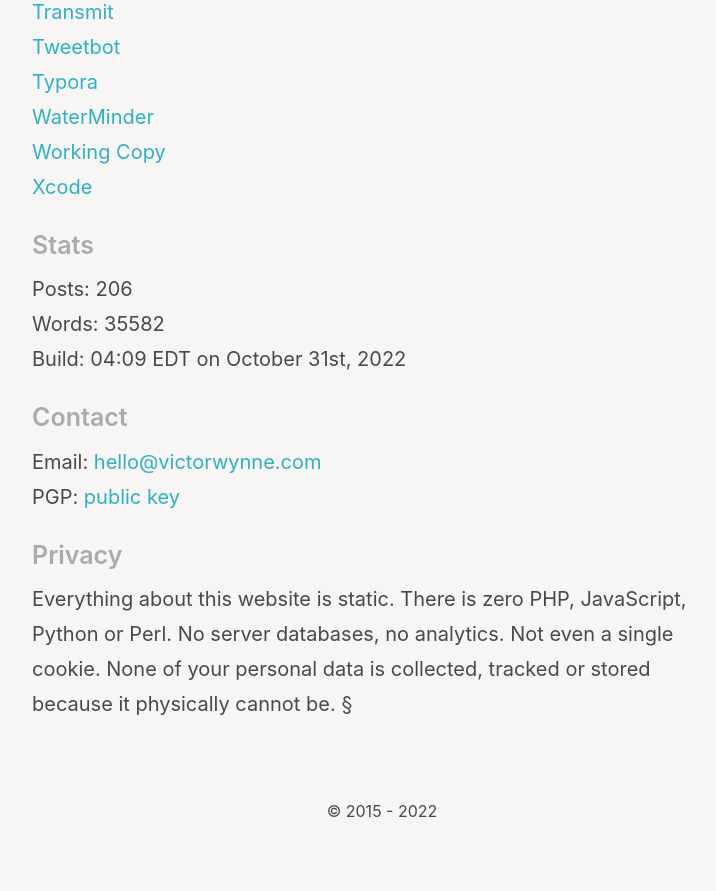
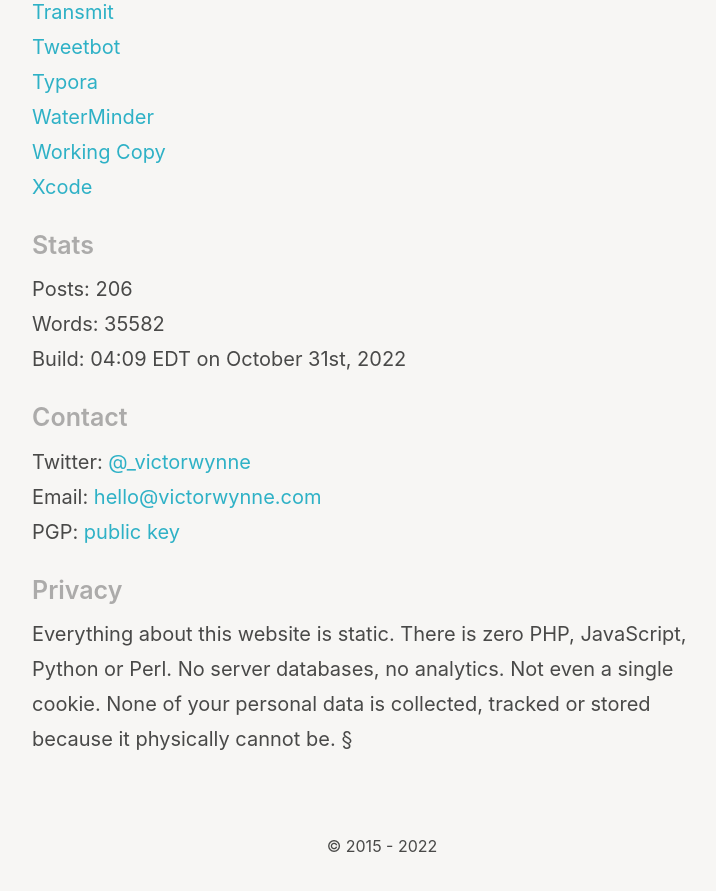
Before and after one commit to wertercatt/tooters, a Jekyll site: the page built from colophon.md, in a window 1280 px wide and 900 px high, scrolled down 2212 px. Shown: the top 891 px of the window, without its empty margins (258-974 px from the left). Built offline with Jekyll 4.4.1, drawn with Linux system fonts in a browser that asks for light colours; before the commit the page ends 3077 px from its top, so only the background shows below that.

Commit message:
Updated colophon.md

```diff
--- a/colophon.md
+++ b/colophon.md
@@ -87,6 +87,7 @@
 
 ## <small>Contact</small>
 
+Twitter: [@_victorwynne](https://twitter.com/_victorwynne/)<br>
 Email: <a href="mailto:hello@victorwynne.com">hello@victorwynne.com</a><br>
 PGP: [public key](https://victorwynne.com/key.txt)
 
```
